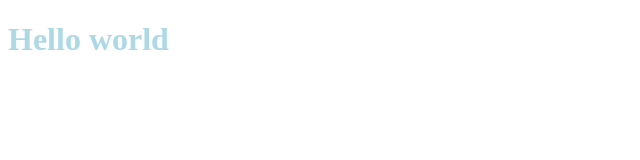
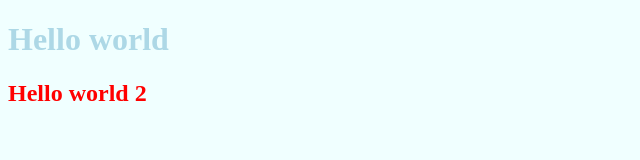
Before and after one commit to DaneyHere1/testgit1, a plain HTML site: page index.html in a window 1280 px wide. Shown: the whole page, without its empty margins (0-640 px from the left). Drawn offline with Linux system fonts and the light colour scheme.

Commit message:
sI created h2 with red text, and background to light blue

```diff
--- a/index.html
+++ b/index.html
@@ -9,5 +9,6 @@
 <script src="app.js"></script>
 <body>
     <h1>Hello world</h1>
+    <h2>Hello world 2</h2>
 </body>
 </html>
--- a/style.css
+++ b/style.css
@@ -2,3 +2,11 @@ h1 {
     font-size: xx-large;
     color: lightblue;
 }
+
+h2 {
+    color: red;
+}
+
+body {
+    background-color: azure;
+}
```
